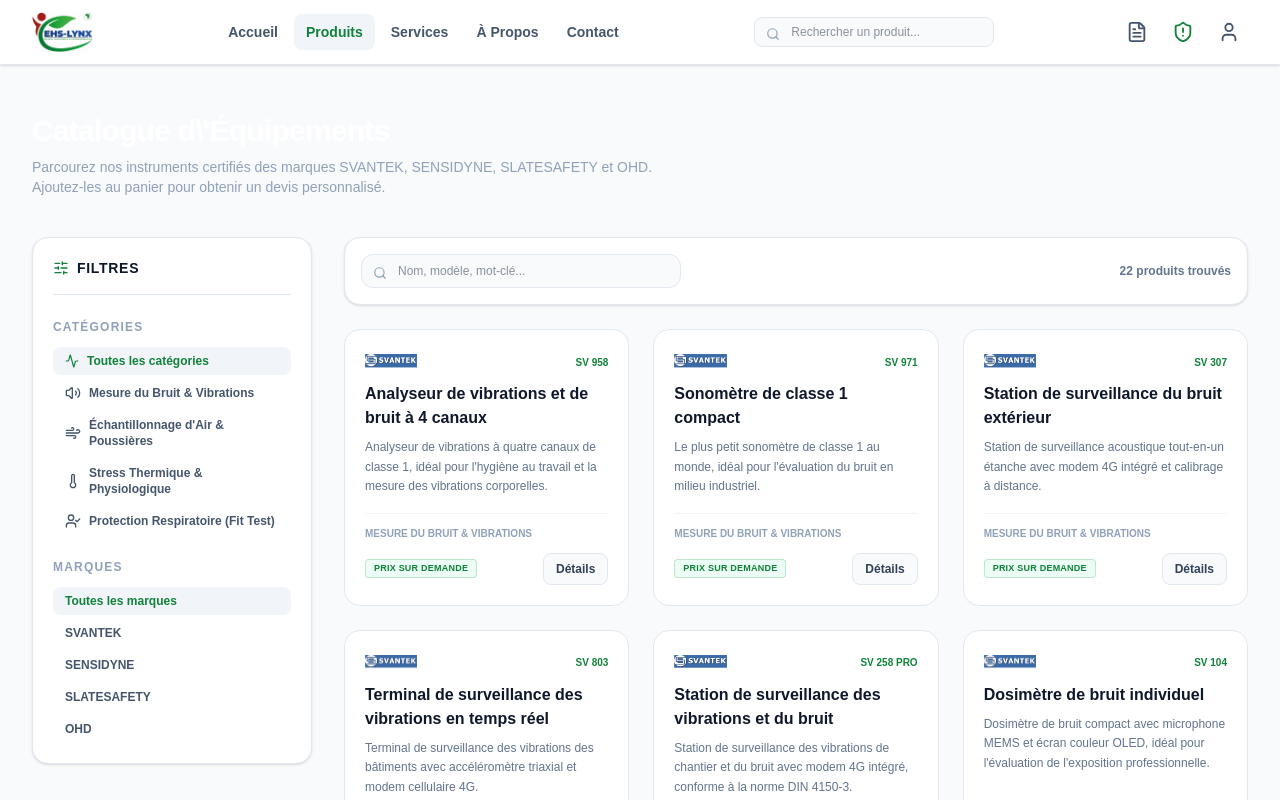
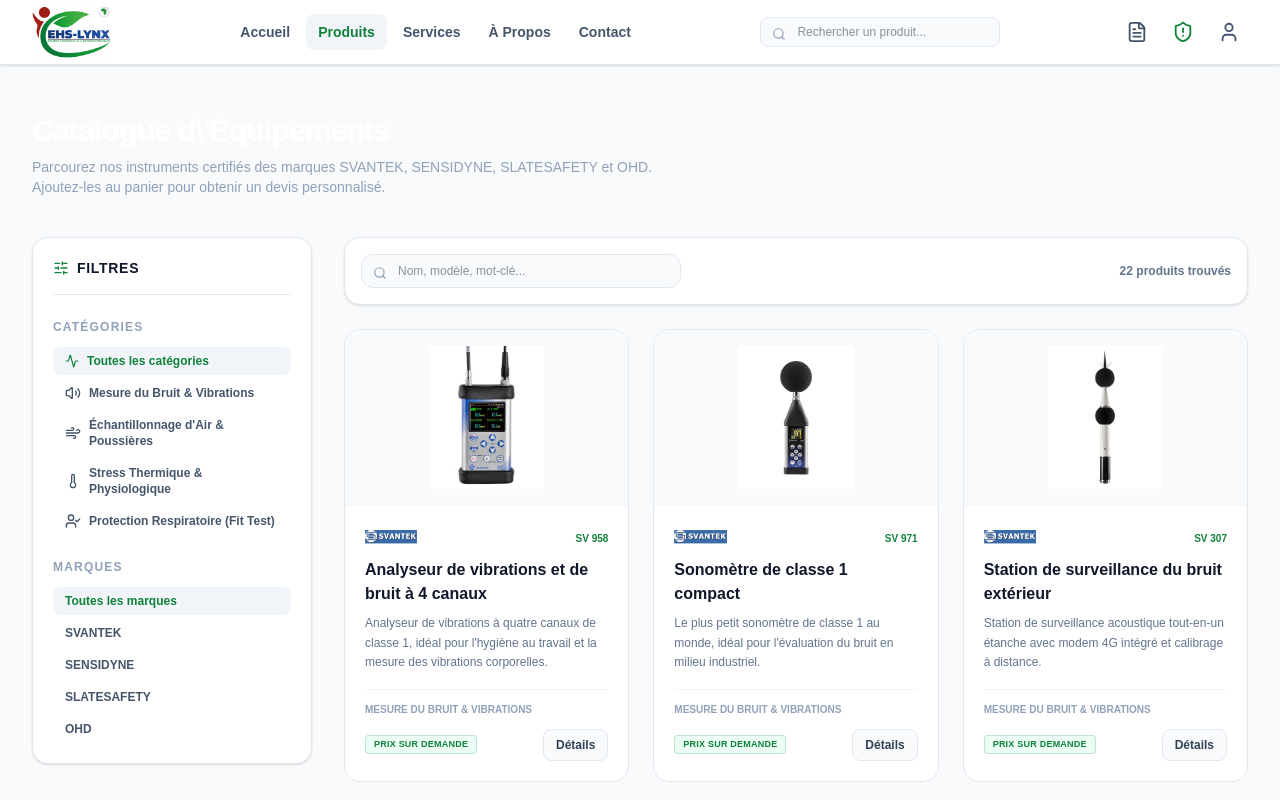
Before and after one commit to francisyaro/ehslynxstore, a Next.js app: page /produits in a window 1280 px wide. Shown: the top 800 px of the page. Built offline with nearby package versions, Linux system fonts and the light colour scheme.

Commit message:
feat: display product image in catalog card and enlarge header/footer logo

```diff
--- a/src/components/Footer.tsx
+++ b/src/components/Footer.tsx
@@ -10,7 +10,7 @@
           {/* Company Brief */}
           <div className="space-y-4">
             <div className="flex items-center gap-2">
-              <img src="/brands/ehslynxafrik-logo.png" alt="EHS-LYNX AFRIK Logo" className="h-8 w-auto object-contain" />
+              <img src="/brands/ehslynxafrik-logo.png" alt="EHS-LYNX AFRIK Logo" className="h-11 w-auto object-contain" />
             </div>
             <p className="text-xs leading-relaxed text-slate-500">
               Distributeur officiel agréé d\'équipements de métrologie, d\'hygiène industrielle et de santé-sécurité au travail pour l\'Afrique de l\'Ouest et du Centre.
--- a/src/components/Header.tsx
+++ b/src/components/Header.tsx
@@ -38,7 +38,7 @@
           {/* Logo */}
           <div className="flex items-center">
             <Link href="/" className="flex items-center gap-2 group">
-              <img src="/brands/ehslynxafrik-logo.png" alt="EHS-LYNX AFRIK Logo" className="h-10 w-auto object-contain transition-transform duration-200 group-hover:scale-102" />
+              <img src="/brands/ehslynxafrik-logo.png" alt="EHS-LYNX AFRIK Logo" className="h-13 w-auto object-contain transition-transform duration-200 group-hover:scale-102" />
             </Link>
           </div>
 
--- a/src/components/ProductGrid.tsx
+++ b/src/components/ProductGrid.tsx
@@ -216,6 +216,19 @@
                   key={product.id}
                   className="flex flex-col border border-slate-200 bg-white rounded-2xl overflow-hidden hover:border-brand-blue/35 hover:shadow-lg hover:shadow-slate-100 transition-all duration-300 group relative"
                 >
+                  {/* Product Image Container */}
+                  <div className="h-44 w-full bg-slate-50 border-b border-slate-100 p-4 flex items-center justify-center relative overflow-hidden">
+                    {product.images && product.images.length > 0 ? (
+                      <img
+                        src={product.images[0]}
+                        alt={product.name}
+                        className="max-h-full max-w-full object-contain transition-transform duration-300 group-hover:scale-105"
+                      />
+                    ) : (
+                      <span className="text-[10px] text-slate-400 font-bold uppercase">Image non disponible</span>
+                    )}
+                  </div>
+
                   <div className="p-5 flex-1 flex flex-col justify-between space-y-4">
                     <div className="space-y-2">
                       <div className="flex justify-between items-center text-[10px] text-slate-500 font-bold uppercase h-6">
```
